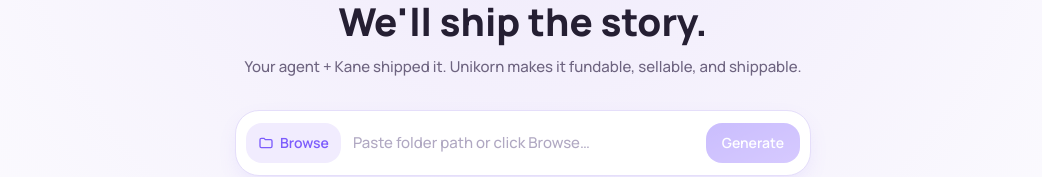
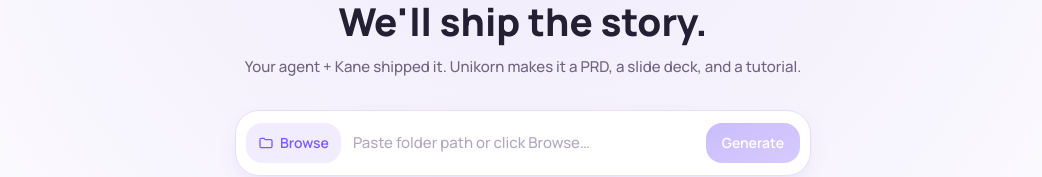
Before and after one commit to tamago-labs/unikorn, a React (Vite) app in the folder frontend/: page / in a window 1280 px wide. Shown: the part 181-358 px from the top of the page, without its empty margins (117-1159 px from the left). Built offline with nearby package versions, Linux system fonts and the light colour scheme.

Commit message:
fix: update hero subtitle to concrete outputs

```diff
--- a/frontend/src/pages/HomePage.tsx
+++ b/frontend/src/pages/HomePage.tsx
@@ -58,7 +58,7 @@
             We&apos;ll ship the story.
           </h1>
           <p className="text-center text-[#6E6480] mt-2.5 text-[15px]">
-            Your agent + Kane shipped it. Unikorn makes it fundable, sellable, and shippable.
+            Your agent + Kane shipped it. Unikorn makes it a PRD, a slide deck, and a tutorial.
           </p>
 
           <div className="glow mt-8 border border-[#E5DEFA] bg-white rounded-3xl shadow-[0_8px_24px_-8px_rgba(124,92,252,0.18)] p-2.5 transition-shadow focus-within:border-[#7C5CFC] focus-within:shadow-[0_0_0_4px_rgba(124,92,252,0.14)]">
```
